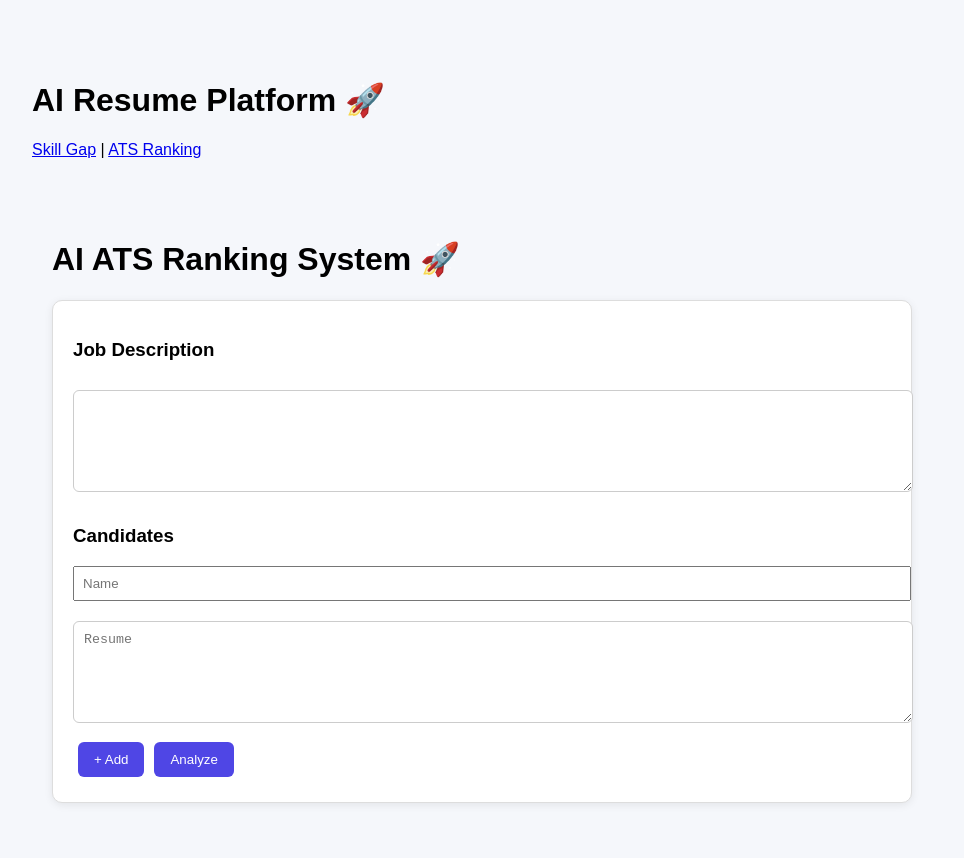
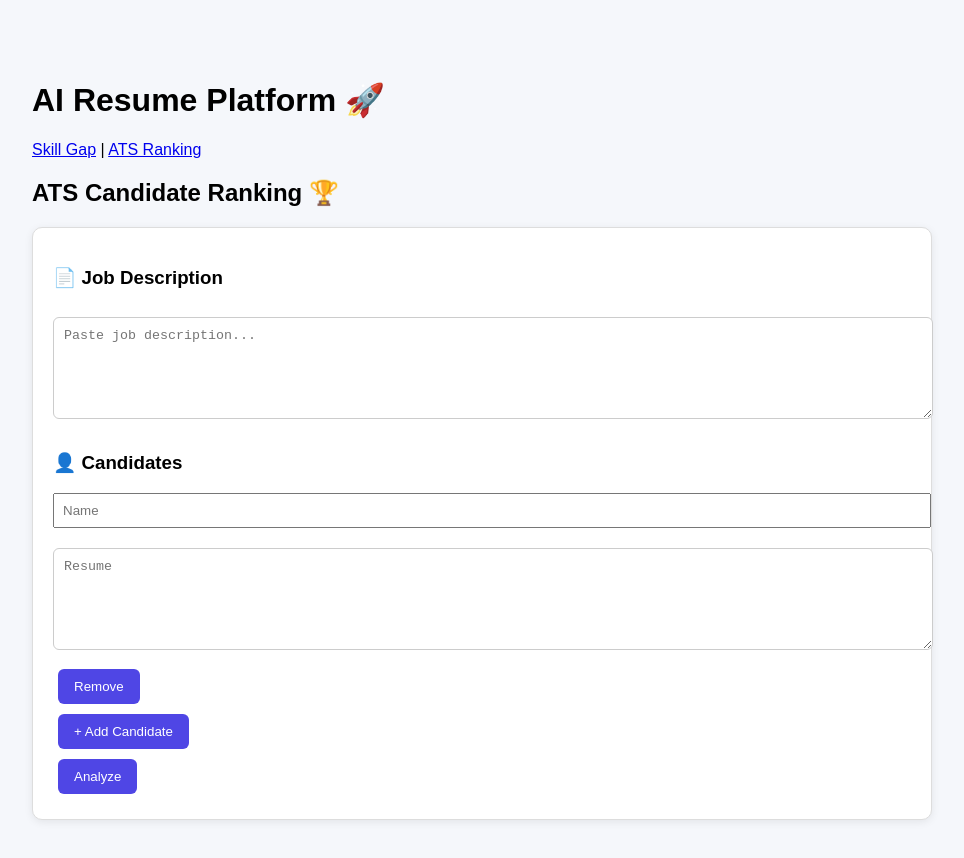
Before and after one commit to BandanaPandey/resume-validator_ui, a React (Create React App) app: page /ranking in a window 1280 px wide. Shown: the top 858 px of the page, without its empty margins (158-1122 px from the left). Built offline with nearby package versions, Linux system fonts and the light colour scheme.

Commit message:
Added UI flow for ATS: AI Comparison of candidates based on job_descriptions

```diff
--- a/package.json
+++ b/package.json
@@ -10,6 +10,7 @@
     "axios": "^1.13.6",
     "react": "^19.2.4",
     "react-dom": "^19.2.4",
+    "react-markdown": "^10.1.0",
     "react-router-dom": "^7.13.1",
     "react-scripts": "5.0.1",
     "web-vitals": "^2.1.4"
--- /dev/null
+++ b/src/api/comparisonApi.js
@@ -0,0 +1,6 @@
+// src/services/comparisonApi.js
+import axiosClient from "./axiosClient";
+
+export const compareCandidates = (data) => {
+  return axiosClient.post("/compare_candidates", data);
+};
--- /dev/null
+++ b/src/components/ATS/AIComparisonSummary.jsx
@@ -0,0 +1,48 @@
+// src/components/ATS/AIComparisonSummary.jsx
+import React, { useState } from "react";
+import { compareCandidates } from "../../api/comparisonApi";
+import ReactMarkdown from "react-markdown";
+
+const AIComparisonSummary = ({ selected, jobDescription  }) => {
+  const [summary, setSummary] = useState("");
+  const [loading, setLoading] = useState(false);
+
+  const generateSummary = async () => {
+    setLoading(true);
+
+    try {
+      const res = await compareCandidates({
+        candidates: selected,
+        job_description: jobDescription // ✅ NEW
+      });
+
+      setSummary(res.data.summary);
+    } catch (err) {
+      console.error(err);
+      setSummary("Failed to generate summary");
+    }
+
+    setLoading(false);
+  };
+
+  return (
+    <div className="ai-summary-card">
+      <h3>🤖 AI Comparison Summary</h3>
+
+      <button onClick={generateSummary}>
+        Generate AI Insight
+      </button>
+
+      {loading && <p>Analyzing candidates...</p>}
+
+      {/* 🔥 RENDER MARKDOWN */}
+      {summary && (
+        <div className="summary-text">
+          <ReactMarkdown>{summary}</ReactMarkdown>
+        </div>
+      )}
+    </div>
+  );
+};
+
+export default AIComparisonSummary;
--- a/src/components/ATS/CandidateComparison.jsx
+++ b/src/components/ATS/CandidateComparison.jsx
@@ -1,8 +1,9 @@
 import React, { useState } from "react";
 import CandidateSelector from "./CandidateSelector";
 import ComparisonTable from "./ComparisonTable";
+import AIComparisonSummary from "./AIComparisonSummary";
 
-const CandidateComparison = ({ candidates }) => {
+const CandidateComparison = ({ candidates, jobDescription }) => {
   const [selected, setSelected] = useState([]);
 
   const toggleSelect = (candidate) => {
@@ -28,7 +29,10 @@ const CandidateComparison = ({ candidates }) => {
       />
 
       {selected.length >= 2 && (
-        <ComparisonTable candidates={selected} />
+        <>
+          <ComparisonTable candidates={selected} />
+          <AIComparisonSummary selected={selected} jobDescription={jobDescription}/>
+        </>
       )}
     </div>
   );
--- a/src/components/ATS/JobForm.jsx
+++ b/src/components/ATS/JobForm.jsx
@@ -2,42 +2,94 @@ import React, { useState } from "react";
 import CandidateInput from "./CandidateInput";
 
 const JobForm = ({ onSubmit }) => {
-  const [job, setJob] = useState("");
-  const [candidates, setCandidates] = useState([{ name: "", resume: "" }]);
+  const [jobDescription, setJobDescription] = useState("");
+  const [candidates, setCandidates] = useState([
+    { name: "", resume: "" }
+  ]);
 
+  /////////////////////////////////////////
+  // Add Candidate
+  /////////////////////////////////////////
   const addCandidate = () => {
     setCandidates([...candidates, { name: "", resume: "" }]);
   };
 
+  /////////////////////////////////////////
+  // Remove Candidate
+  /////////////////////////////////////////
+  const removeCandidate = (index) => {
+    const updated = candidates.filter((_, i) => i !== index);
+    setCandidates(updated);
+  };
+
+  /////////////////////////////////////////
+  // Update Candidate
+  /////////////////////////////////////////
   const updateCandidate = (i, field, value) => {
     const updated = [...candidates];
     updated[i][field] = value;
     setCandidates(updated);
   };
 
+  /////////////////////////////////////////
+  // Submit
+  /////////////////////////////////////////
   const submit = () => {
+    // ✅ Filter empty resumes
+    const validCandidates = candidates.filter(
+      (c) => c.resume && c.resume.trim() !== ""
+    );
+
+    if (!jobDescription.trim()) {
+      alert("Please enter job description");
+      return;
+    }
+
+    if (validCandidates.length === 0) {
+      alert("Please add at least one candidate");
+      return;
+    }
+
     onSubmit({
-      title: "Job",
-      description: job,
-      candidates
+      jobDescription,          // ✅ FIXED KEY
+      candidates: validCandidates // ✅ structured candidates
     });
   };
 
+  /////////////////////////////////////////
+  // UI
+  /////////////////////////////////////////
   return (
     <div className="card">
-      <h3>Job Description</h3>
-      <textarea onChange={(e) => setJob(e.target.value)} />
+      <h3>📄 Job Description</h3>
 
-      <h3>Candidates</h3>
+      <textarea
+        placeholder="Paste job description..."
+        value={jobDescription}
+        onChange={(e) => setJobDescription(e.target.value)}
+      />
+
+      <h3>👤 Candidates</h3>
+
       {candidates.map((c, i) => (
-        <CandidateInput
-          key={i}
-          data={c}
-          onChange={(field, val) => updateCandidate(i, field, val)}
-        />
+        <div key={i} className="candidate-block">
+          <CandidateInput
+            data={c}
+            onChange={(field, val) =>
+              updateCandidate(i, field, val)
+            }
+          />
+
+          <button onClick={() => removeCandidate(i)}>
+            Remove
+          </button>
+        </div>
       ))}
 
-      <button onClick={addCandidate}>+ Add</button>
+      <button onClick={addCandidate}>+ Add Candidate</button>
+
+      <br />
+
       <button onClick={submit}>Analyze</button>
     </div>
   );
--- a/src/components/ATS/RankingTable.jsx
+++ b/src/components/ATS/RankingTable.jsx
@@ -3,7 +3,7 @@ import React, { useState } from "react";
 import CandidateModal from "./CandidateModal";
 import CandidateComparison from "./CandidateComparison";
 
-const RankingTable = ({ data }) => {
+const RankingTable = ({ data, jobDescription }) => {
   const [selectedCandidate, setSelectedCandidate] = useState(null);
 
   if (!data || data.length === 0) return null;
@@ -56,7 +56,7 @@ const RankingTable = ({ data }) => {
       )}
 
       {/* 🔥 Candidate Comparison (NEW) */}
-      <CandidateComparison candidates={data} />
+      <CandidateComparison candidates={data} jobDescription={jobDescription}/>
     </div>
   );
 };
--- a/src/pages/JobRankingPage.jsx
+++ b/src/pages/JobRankingPage.jsx
@@ -4,20 +4,42 @@ import RankingTable from "../components/ATS/RankingTable";
 import { createJobAndRank } from "../api/jobApi";
 
 const JobRankingPage = () => {
+  const [jobDescription, setJobDescription] = useState("");
   const [results, setResults] = useState([]);
+  const [loading, setLoading] = useState(false);
 
   const handleSubmit = async (data) => {
-    const res = await createJobAndRank(data);
-    setResults(res.data.results);
+    setLoading(true);
+
+    try {
+      const payload = {
+        job_description: data.jobDescription, // ✅ send to backend
+        candidates: data.candidates
+      };
+
+      const res = await createJobAndRank(payload);
+
+      setResults(res.data.results);
+      setJobDescription(data.jobDescription); // ✅ store for comparison later
+    } catch (err) {
+      console.error("Ranking failed", err);
+    }
+
+    setLoading(false);
   };
 
   return (
-    <div className="container">
-      <h1>AI ATS Ranking System 🚀</h1>
+    <div>
+      <h2>ATS Candidate Ranking 🏆</h2>
 
       <JobForm onSubmit={handleSubmit} />
 
-      <RankingTable data={results} />
+      {loading && <p>Analyzing candidates...</p>}
+
+      <RankingTable
+        data={results}
+        jobDescription={jobDescription} // ✅ pass down
+      />
     </div>
   );
 };
--- a/src/styles/ats.css
+++ b/src/styles/ats.css
@@ -136,3 +136,17 @@ button {
 button:hover {
   background: #1565c0;
 }
+
+.ai-summary-card {
+  margin-top: 20px;
+  padding: 15px;
+  border: 1px solid #ddd;
+  border-radius: 10px;
+  background: #f0f7ff;
+}
+
+.summary-text {
+  margin-top: 10px;
+  line-height: 1.6;
+  font-size: 14px;
+}
```
Also changed, not shown: 1 other file (tests, documents, lock files or other folders).
